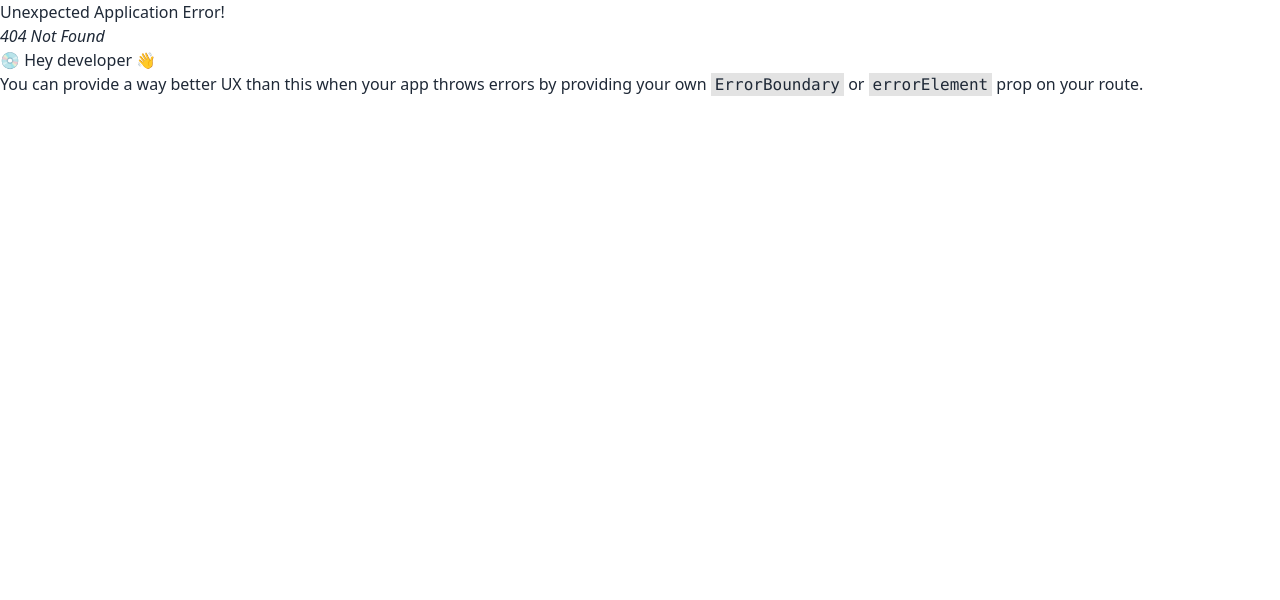
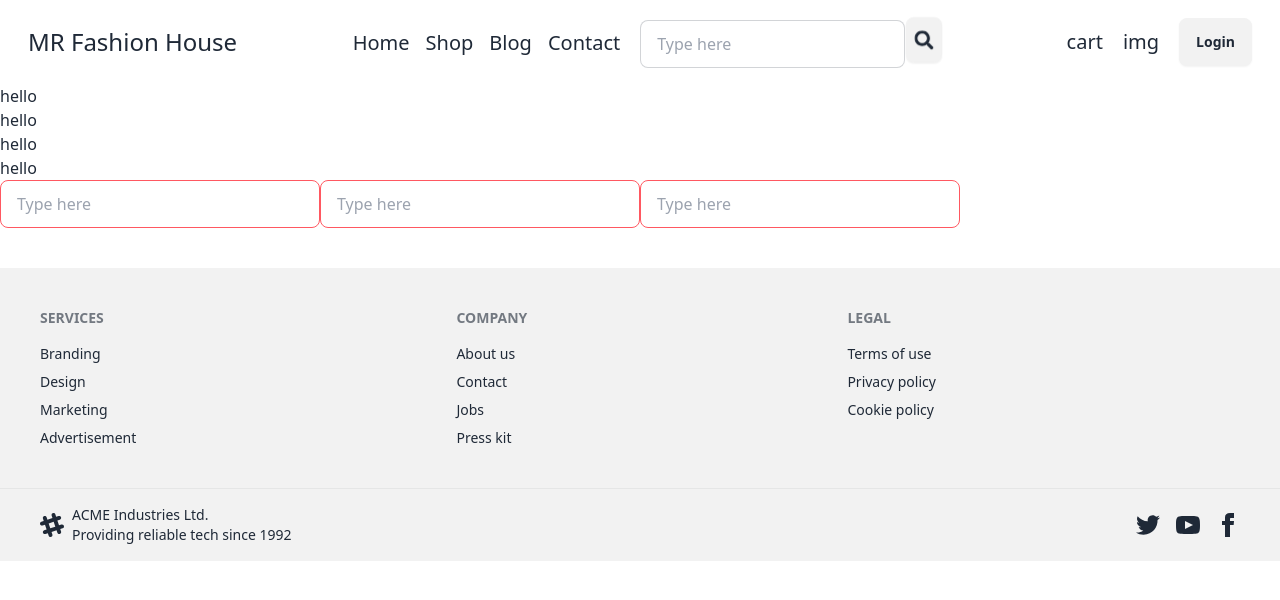
Before and after one commit to masudra/mr-fashion-house, a React (Vite) app: page /contact in a window 1280 px wide. Before the commit this address had no page. Shown: the top 600 px of the page. Built offline with nearby package versions, Linux system fonts and the light colour scheme.

Commit message:
some code change

```diff
--- a/src/Layout/Main.jsx
+++ b/src/Layout/Main.jsx
@@ -5,9 +5,14 @@ import Footer from "../Pages/Sheard/Footer/Footer";
 const Main = () => {
     return (
         <div>
-            <Navbar></Navbar>
-            <Outlet></Outlet>
-            <Footer></Footer>
+            <div className=" sticky top-0 z-10">
+                <Navbar></Navbar>
+
+            </div>
+
+                <Outlet></Outlet>
+                <Footer></Footer>
+
         </div>
     );
 };
--- /dev/null
+++ b/src/Pages/Contact/Contact.jsx
@@ -0,0 +1,25 @@
+
+const Contact = () => {
+    return (
+        <div className="">
+
+                <div className="">
+                    <h1 className="">hello</h1>
+                    <h1>hello</h1>
+                    <h1>hello</h1>
+                    <h1>hello</h1>
+
+                </div>
+                <div className="">
+                    <input type="text" placeholder="Type here" className="input input-bordered input-error w-full max-w-xs" />
+                    <input type="text" placeholder="Type here" className="input input-bordered input-error w-full max-w-xs" />
+                    <input type="text" placeholder="Type here" className="input input-bordered input-error w-full max-w-xs" />
+
+                </div>
+
+
+        </div>
+    );
+};
+
+export default Contact;
--- a/src/Pages/Sheard/Navbar/Navbar.jsx
+++ b/src/Pages/Sheard/Navbar/Navbar.jsx
@@ -9,13 +9,13 @@ const Navbar = () => {
             <Link to='/' className="ml-4 text-xl">Home</Link>
             <Link className="ml-4 text-xl">Shop</Link>
             <Link className="ml-4 text-xl">Blog</Link>
-            <Link className="ml-4 text-xl">Contact</Link>
+            <Link to='/contact' className="ml-4 text-xl">Contact</Link>
             <input type="text" placeholder="Type here" className="input input-bordered ml-5   " />
             <button className="btn p-2 h-[20px]"><FaSearch className="text-xl"></FaSearch></button>
         </div>
     </>
     return (
-        <div className="w-full  fixed z-10 bg-slate-200">
+        <div className="w-full  bg-slate-200">
             <div className="navbar bg-base-100">
                 <div className="navbar-start">
                     <div className="dropdown">
```
Also changed, not shown: src/Route/Router.jsx (+6 -1 lines).
